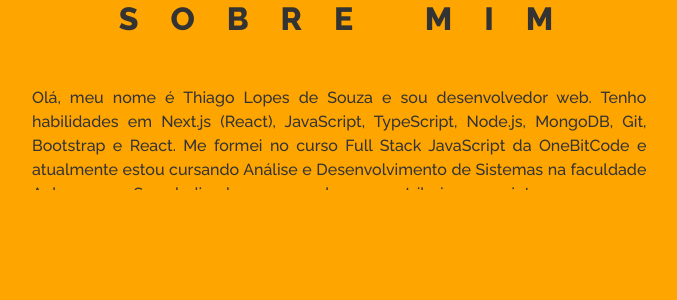
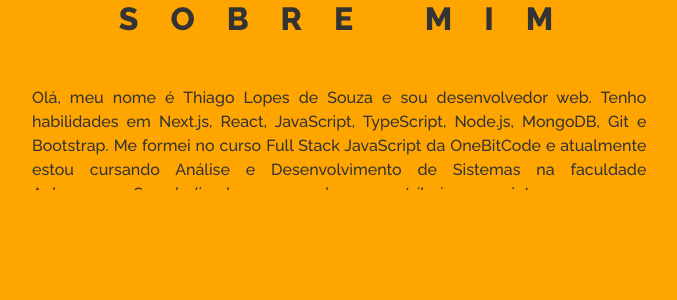
Before and after one commit to thigasfella/portfolio, a Next.js app: page /components/AboutMe in a window 1280 px wide. Shown: the top 300 px of the page, without its empty margins (288-965 px from the left). Built offline with nearby package versions, Linux system fonts and the light colour scheme; a web font is replaced by a local one.

Commit message:
atualização aboutme

```diff
--- a/src/pages/components/AboutMe.jsx
+++ b/src/pages/components/AboutMe.jsx
@@ -6,7 +6,7 @@ export default function AboutMe(){
             <div className="text" data-aos="zoom-out-down">
                 <h2 className='title-aboutMe'>SOBRE MIM</h2>
 
-                <p className='subtitle-aboutMe'>Olá, meu nome é Thiago Lopes de Souza e sou desenvolvedor web. Tenho habilidades em Next.js (React), JavaScript, TypeScript, Node.js, MongoDB, Git, Bootstrap e React. Me formei no curso Full Stack JavaScript da OneBitCode e atualmente estou cursando Análise e Desenvolvimento de Sistemas na faculdade Anhanguera. Sou dedicado e sempre busco contribuir em projetos sempre que posso.</p>
+                <p className='subtitle-aboutMe'>Olá, meu nome é Thiago Lopes de Souza e sou desenvolvedor web. Tenho habilidades em Next.js, React, JavaScript, TypeScript, Node.js, MongoDB, Git e Bootstrap. Me formei no curso Full Stack JavaScript da OneBitCode e atualmente estou cursando Análise e Desenvolvimento de Sistemas na faculdade Anhanguera. Sou dedicado e sempre busco contribuir em projetos sempre que posso.</p>
             </div>
         </div>
     )
```
